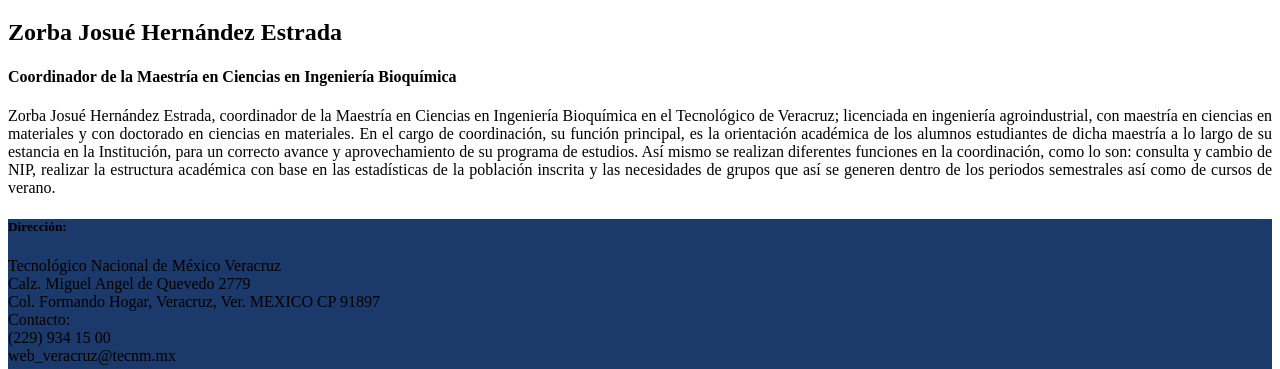
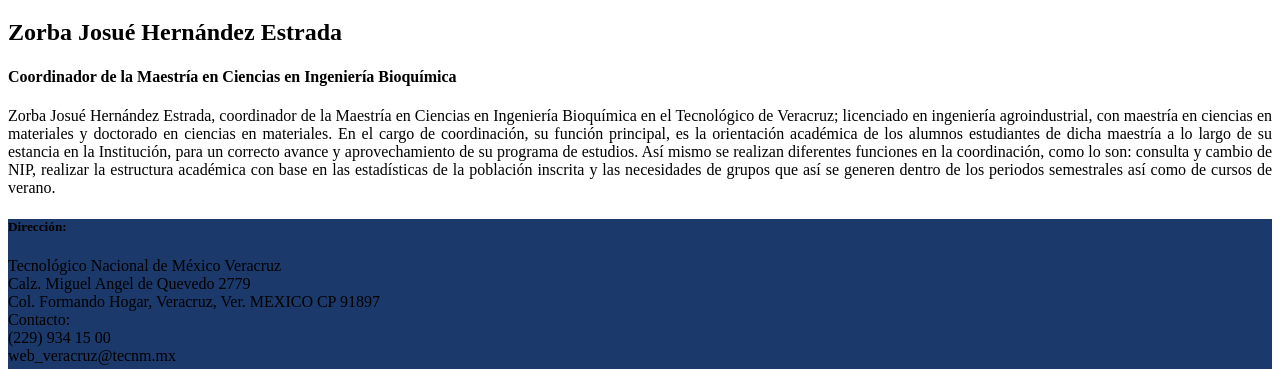
Before and after one commit to dddniela/UNIDA, a PHP site: template src/Views/contacto-vista.php in a window 1280 px wide. Shown: the part 2697-3066 px from the top of the page. Run offline with PHP 8.4, Linux system fonts and the light colour scheme; the template is opened without the code that fills it, so the values that code supplies are empty.

Commit message:
corrección de texto

```diff
--- a/src/Views/contacto-vista.php
+++ b/src/Views/contacto-vista.php
@@ -115,8 +115,8 @@
           <div class="col-12 px-4" style="text-align: center;">
             <p class="" style="text-align: justify">
               Zorba Josué Hernández Estrada, coordinador de la Maestría en Ciencias en Ingeniería Bioquímica
-              en el Tecnológico de Veracruz; licenciada en ingeniería agroindustrial,
-              con maestría en ciencias en materiales y con doctorado en ciencias en materiales.
+              en el Tecnológico de Veracruz; licenciado en ingeniería agroindustrial,
+              con maestría en ciencias en materiales y doctorado en ciencias en materiales.
               En el cargo de coordinación, su función principal,
               es la orientación académica de los alumnos estudiantes de dicha
               maestría a lo largo de su estancia en la Institución, para un
```
